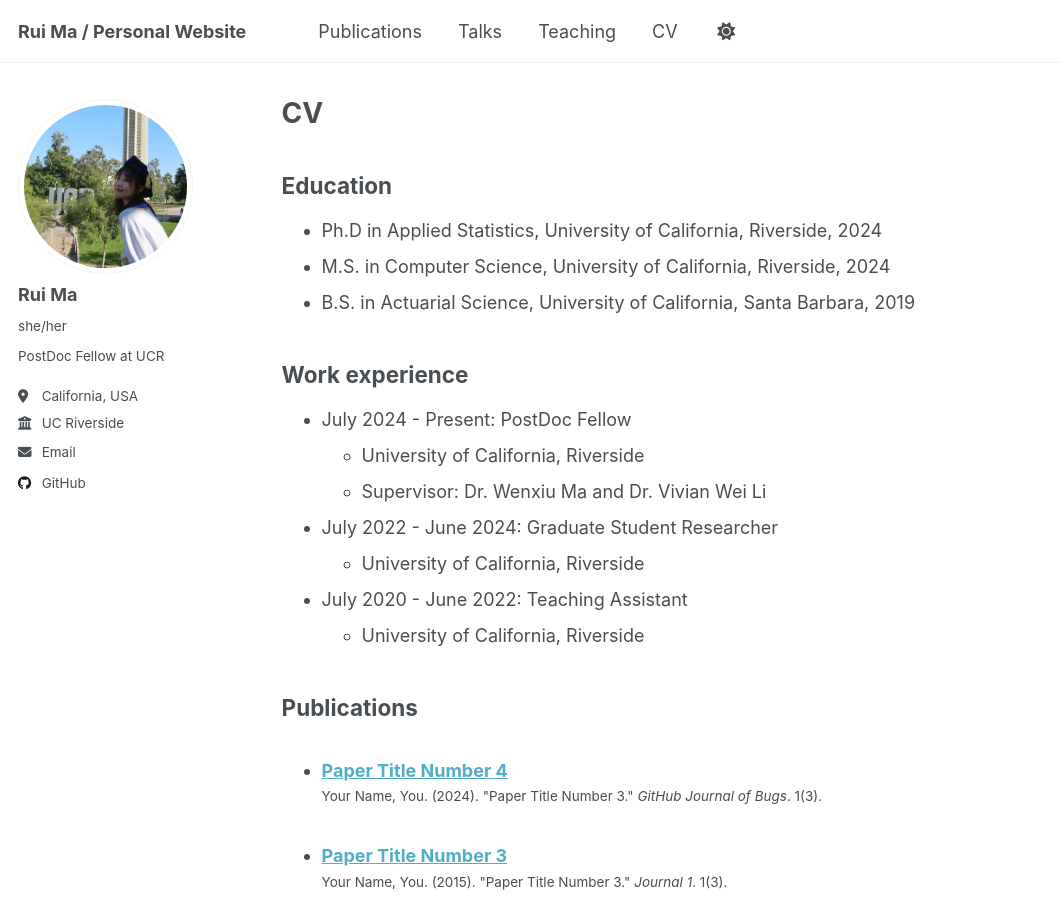
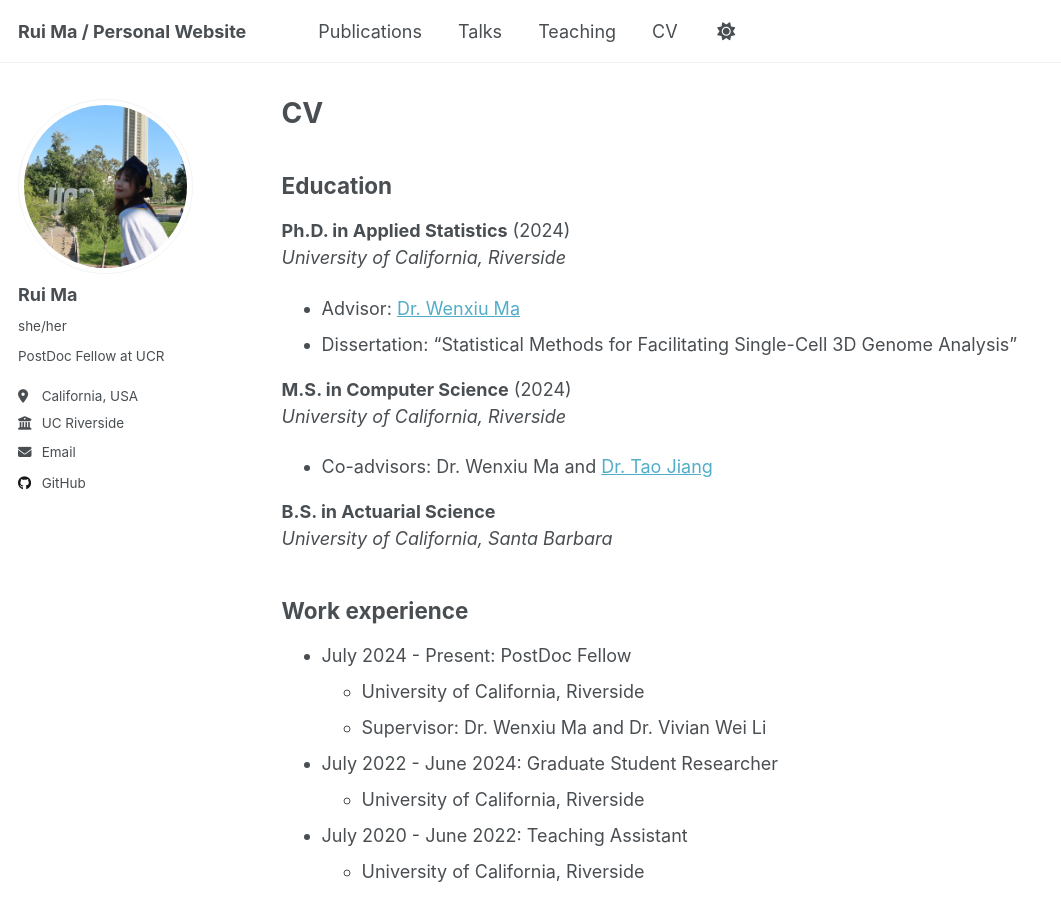
Before and after one commit to rma045/ruima, a Jekyll site: the page built from _pages/cv.md, in a window 1280 px wide and 900 px high. Shown: the whole window, without its empty margins (0-1061 px from the left). Built offline with Jekyll 4.4.1, drawn with Linux system fonts in a browser that asks for light colours.

Commit message:
Update cv.md

```diff
--- a/_pages/cv.md
+++ b/_pages/cv.md
@@ -11,9 +11,17 @@ redirect_from:
 
 Education
 ------
-* Ph.D in Applied Statistics, University of California, Riverside, 2024
-* M.S. in Computer Science, University of California, Riverside, 2024
-* B.S. in Actuarial Science, University of California, Santa Barbara, 2019
+**Ph.D. in Applied Statistics** (2024)
+*University of California, Riverside*
+- Advisor: [Dr. Wenxiu Ma](https://faculty.ucr.edu/~wenxiu/)
+- Dissertation: "Statistical Methods for Facilitating Single-Cell 3D Genome Analysis"
+
+**M.S. in Computer Science** (2024)
+*University of California, Riverside*
+- Co-advisors: Dr. Wenxiu Ma and [Dr. Tao Jiang](http://www.cs.ucr.edu/~jiang/)
+
+**B.S. in Actuarial Science**
+*University of California, Santa Barbara*
 
 Work experience
 ------
```
